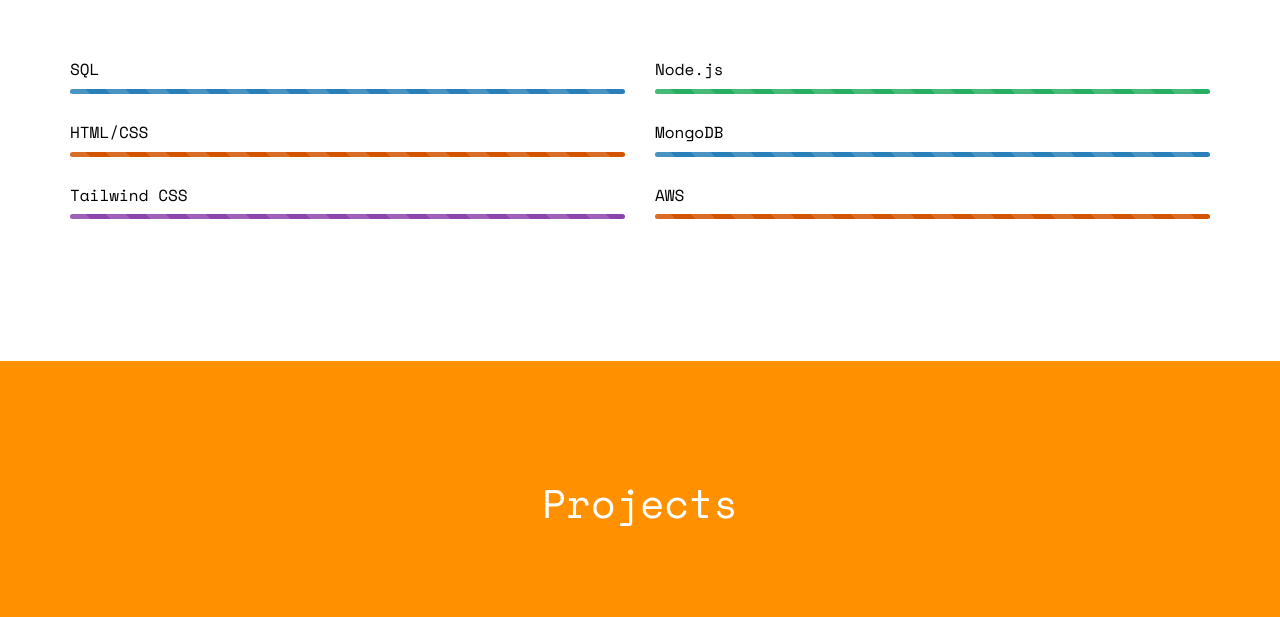
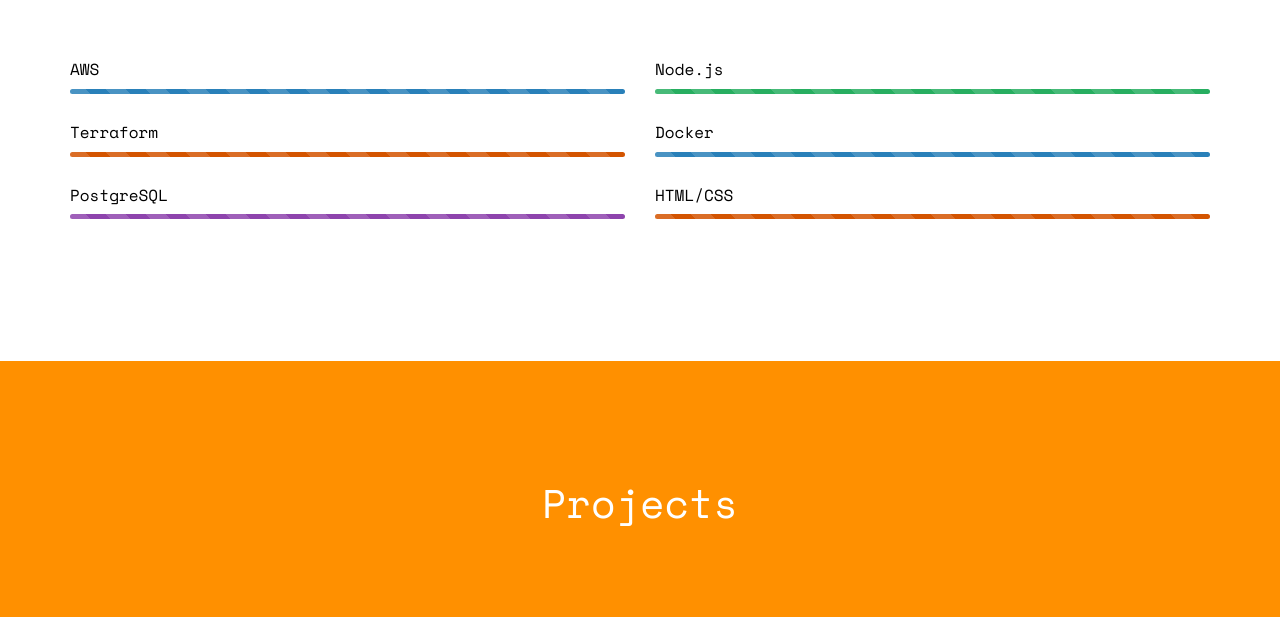
Before and after one commit to Shakird/shakird.github.io, a website: page index.html in a window 1280 px wide. Shown: the part 1796-2413 px from the top of the page. Drawn offline with nearby package versions, Linux system fonts and the light colour scheme; files whose address does not match are found by name.

Commit message:
updated skillset.

```diff
--- a/index.html
+++ b/index.html
@@ -110,21 +110,21 @@
 			<div class="row">
 				<div class="col-md-6">
 					<div class="progress-wrap">
-						<h3><span class="name-left">SQL</span><span class="value-right"></span></h3>
+						<h3><span class="name-left">AWS</span><span class="value-right"></span></h3>
 						<div class="progress">
 							<div class="progress-bar progress-bar-1 progress-bar-striped active" role="progressbar" aria-valuenow="100" aria-valuemin="0" aria-valuemax="100" style="width:100%">
 							</div>
 						</div>
 					</div>
 					<div class="progress-wrap">
-						<h3><span class="name-left">HTML/CSS</span><span class="value-right"></span></h3>
+						<h3><span class="name-left">Terraform</span><span class="value-right"></span></h3>
 						<div class="progress">
 							<div class="progress-bar progress-bar-3 progress-bar-striped active" role="progressbar" aria-valuenow="100" aria-valuemin="0" aria-valuemax="100" style="width:100%">
 							</div>
 						</div>
 					</div>
 					<div class="progress-wrap">
-						<h3><span class="name-left">Tailwind CSS</span><span class="value-right"></span></h3>
+						<h3><span class="name-left">PostgreSQL</span><span class="value-right"></span></h3>
 						<div class="progress">
 							<div class="progress-bar progress-bar-4 progress-bar-striped active" role="progressbar" aria-valuenow="100" aria-valuemin="0" aria-valuemax="100" style="width:100%">
 							</div>
@@ -140,14 +140,14 @@
 						</div>
 					</div>
 					<div class="progress-wrap">
-						<h3><span class="name-left">MongoDB</span><span class="value-right"></span></h3>
+						<h3><span class="name-left">Docker</span><span class="value-right"></span></h3>
 						<div class="progress">
 							<div class="progress-bar progress-bar-1 progress-bar-striped active" role="progressbar" aria-valuenow="100" aria-valuemin="0" aria-valuemax="100" style="width:100100100100100%">
 							</div>
 						</div>
 					</div>
 					<div class="progress-wrap">
-						<h3><span class="name-left">AWS</span><span class="value-right"></span></h3>
+						<h3><span class="name-left">HTML/CSS</span><span class="value-right"></span></h3>
 						<div class="progress">
 							<div class="progress-bar progress-bar-3 progress-bar-striped active" role="progressbar" aria-valuenow="100100100" aria-valuemin="0" aria-valuemax="100" style="width:100100100100%">
 							</div>
```
Also changed, not shown: 1 other file.
